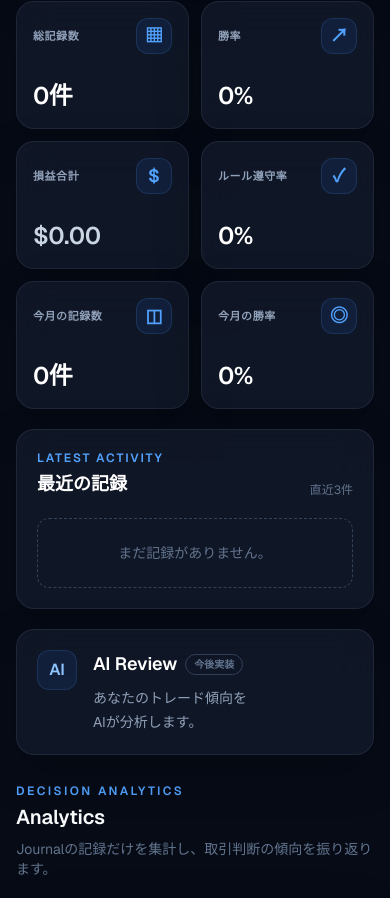
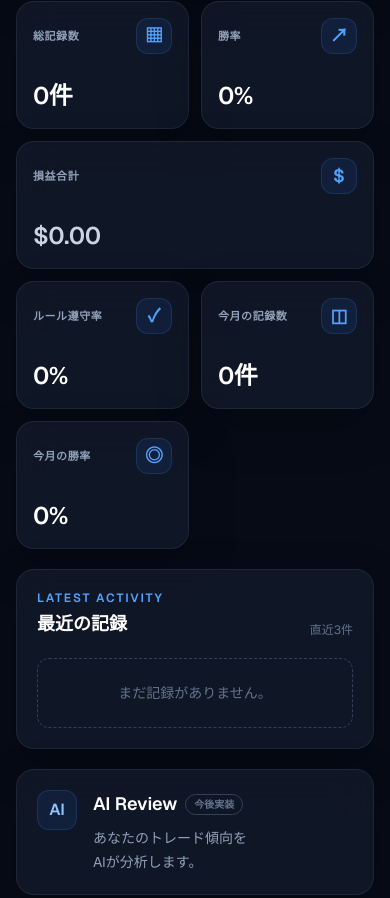
Before and after one commit to fcd0520-netizen/trade-journal, a Next.js app: page / in a window 390 px wide. Shown: the part 1404-2302 px from the top of the page. Built offline with nearby package versions, Linux system fonts and the light colour scheme.

Commit message:
Widen profit summary on mobile

```diff
--- a/app/components/Dashboard.tsx
+++ b/app/components/Dashboard.tsx
@@ -447,12 +447,19 @@ export default function Dashboard({ journals, onEdit }: DashboardProps) {
 
       <div className="ios-dashboard grid grid-cols-2 gap-3 sm:gap-4 lg:grid-cols-3">
         {cards.map((card) => (
-          <div key={card.label} className="ios-stat flex min-h-32 flex-col justify-between rounded-2xl p-4 sm:min-h-36 sm:p-5">
+          <div
+            key={card.label}
+            className={`ios-stat flex min-h-32 min-w-0 flex-col justify-between rounded-2xl p-4 sm:min-h-36 sm:p-5 ${
+              card.label === "損益合計"
+                ? "col-span-2 overflow-hidden sm:col-span-1"
+                : ""
+            }`}
+          >
             <div className="flex items-center justify-between gap-3">
               <p className="text-[11px] font-semibold uppercase tracking-wider text-slate-400 sm:text-xs">{card.label}</p>
               <span className="flex h-9 w-9 items-center justify-center rounded-xl border border-blue-400/15 bg-blue-500/10 text-lg font-semibold text-blue-400" aria-hidden="true">{card.icon}</span>
             </div>
-            <p className={`mt-4 text-2xl font-semibold tracking-tight sm:text-3xl ${card.valueClass}`}>{card.value}</p>
+            <p className={`mt-4 text-2xl font-semibold tracking-tight sm:text-3xl ${card.valueClass} ${card.label === "損益合計" ? "whitespace-nowrap" : ""}`}>{card.value}</p>
           </div>
         ))}
       </div>
```
